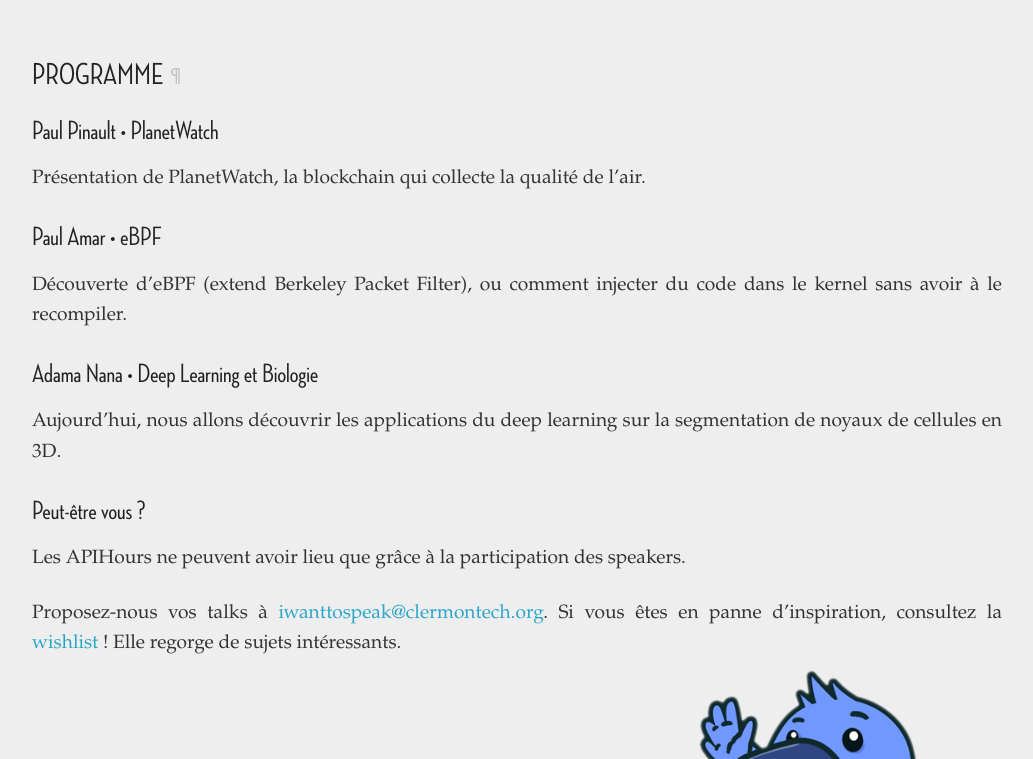
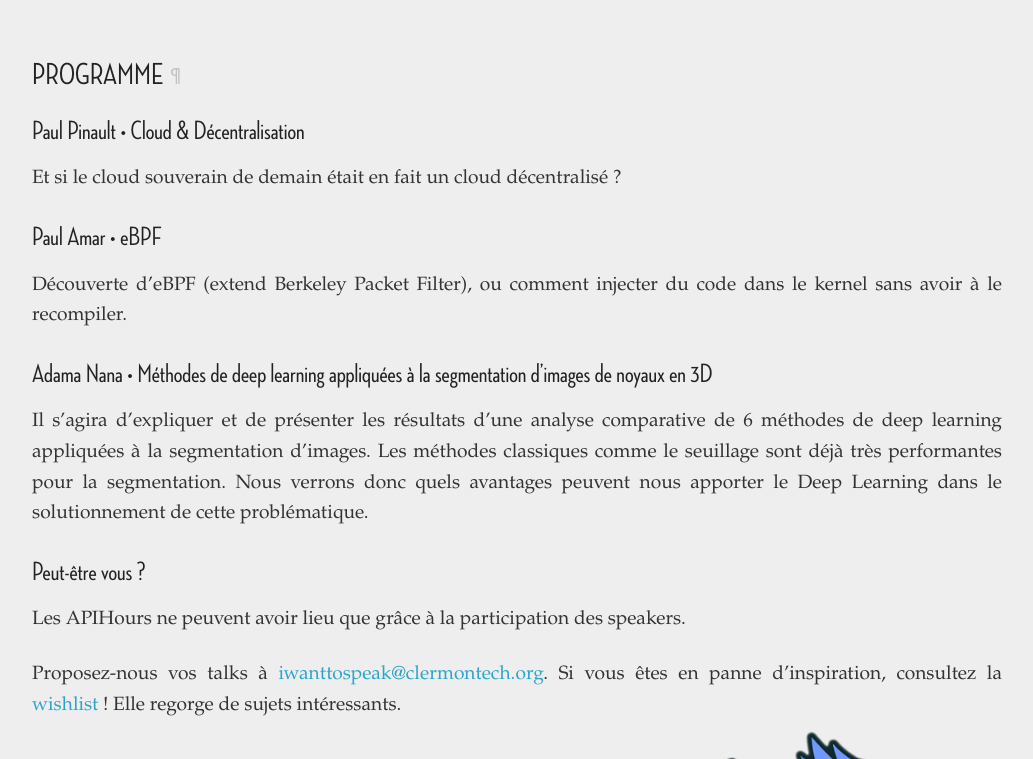
Before and after one commit to clermontech/clermontech.github.com, a Jekyll site: the page built from _posts/2022-10-20-api-hour-51.md, in a window 1280 px wide and 900 px high, scrolled down 1809 px, cut to the strip 141-900 px from the top of the window. Shown: the whole strip, without its empty margins (123-1156 px from the left). Built offline with Jekyll 4.4.1, drawn with Linux system fonts in a browser that asks for light colours.

Commit message:
Update 2022-10-20-api-hour-51.md

```diff
--- a/_posts/2022-10-20-api-hour-51.md
+++ b/_posts/2022-10-20-api-hour-51.md
@@ -34,17 +34,17 @@
 
 ## Programme
 
-### Paul Pinault • PlanetWatch
+### Paul Pinault • Cloud & Décentralisation
 
-Présentation de PlanetWatch, la blockchain qui collecte la qualité de l'air.
+Et si le cloud souverain de demain était en fait un cloud décentralisé ?
 
 ### Paul Amar • eBPF
 
 Découverte d'eBPF (extend Berkeley Packet Filter), ou comment injecter du code dans le kernel sans avoir à le recompiler.
 
-### Adama Nana • Deep Learning et Biologie
+### Adama Nana • Méthodes de deep learning appliquées à la segmentation d'images de noyaux en 3D
 
-Aujourd'hui, nous allons découvrir les applications du deep learning sur la segmentation de noyaux de cellules en 3D.
+Il s'agira d'expliquer et de présenter les résultats d'une analyse comparative de 6 méthodes de deep learning appliquées à la segmentation d'images. Les méthodes classiques comme le seuillage sont déjà très performantes pour la segmentation. Nous verrons donc quels avantages peuvent nous apporter le Deep Learning dans le solutionnement de cette problématique.
 
 ### Peut-être vous ?
 
```
